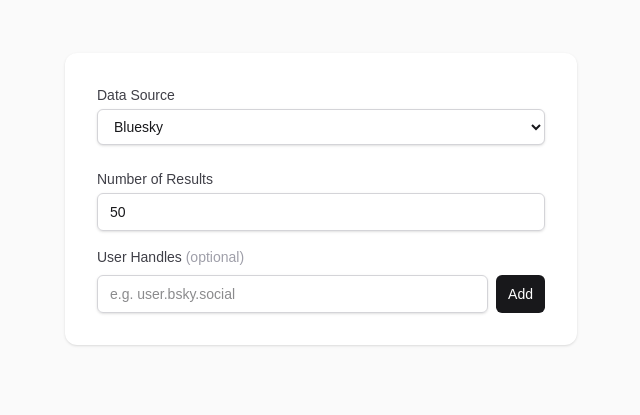
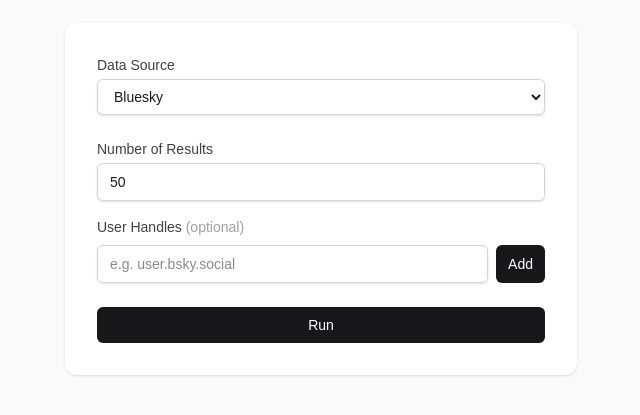
Before and after one commit to METResearchGroup/lab_data_integrations_interface, a Next.js app in the folder ui/: page / in a window 1280 px wide. Shown: the part 201-616 px from the top of the page, without its empty margins (319-959 px from the left). Built offline with nearby package versions, Linux system fonts and the light colour scheme.

Commit message:
add run button

```diff
--- a/ui/src/app/page.tsx
+++ b/ui/src/app/page.tsx
@@ -3,6 +3,7 @@
 import { useState } from 'react'
 import DataSourceDropdown from '@/components/DataSourceDropdown'
 import ParametersInput from '@/components/ParametersInput'
+import RunButton from '@/components/RunButton'
 import { DataSourceId } from '@/lib/sources'
 import { CollectionParams } from '@/lib/types'
 
@@ -10,11 +11,16 @@ export default function Home() {
   const [source, setSource] = useState<DataSourceId>('bluesky')
   const [params, setParams] = useState<CollectionParams>({ limit: 50 })
 
+  function handleRun() {
+    console.log({ source, params })
+  }
+
   return (
     <main className="flex min-h-screen flex-col items-center justify-center bg-zinc-50">
       <div className="w-full max-w-lg rounded-xl bg-white p-8 shadow-sm flex flex-col gap-6">
         <DataSourceDropdown value={source} onChange={setSource} />
         <ParametersInput source={source} value={params} onChange={setParams} />
+        <RunButton onClick={handleRun} />
       </div>
     </main>
   )
--- /dev/null
+++ b/ui/src/components/RunButton.tsx
@@ -0,0 +1,17 @@
+'use client'
+
+interface RunButtonProps {
+  onClick: () => void
+}
+
+export default function RunButton({ onClick }: RunButtonProps) {
+  return (
+    <button
+      type="button"
+      onClick={onClick}
+      className="w-full rounded-md bg-zinc-900 px-4 py-2 text-sm font-medium text-white hover:bg-zinc-700"
+    >
+      Run
+    </button>
+  )
+}
```
